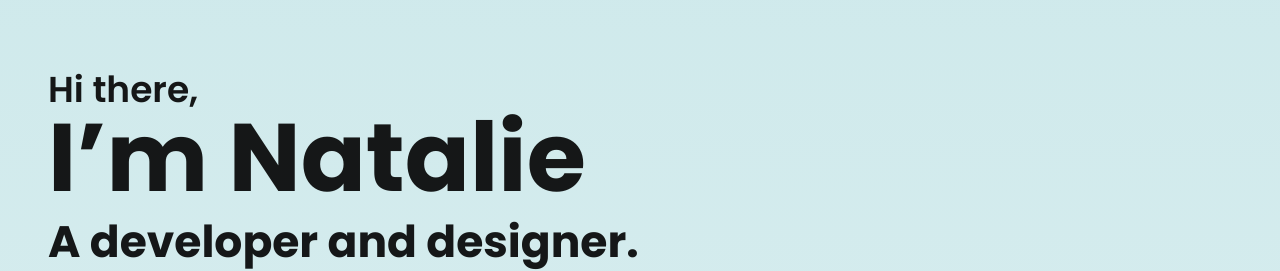
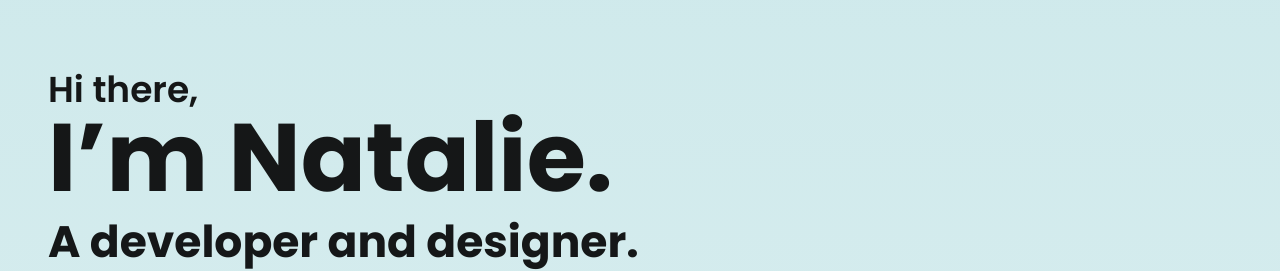
Before and after one commit to natalieayuba/natalieayuba.com, a Next.js app: page /nextjs-github-pages/ in a window 1280 px wide. Shown: the part 188-459 px from the top of the page. Built offline with nearby package versions, Linux system fonts and the light colour scheme.

Commit message:
Undo text change

```diff
--- a/components/sections/Banner.tsx
+++ b/components/sections/Banner.tsx
@@ -15,7 +15,7 @@ const Banner = forwardRef<HTMLElement>((props, ref) => {
             <span className='text-lg md:text-4xl font-semibold'>
               Hi there,{' '}
             </span>
-            I&#8217;m Natalie
+            I&#8217;m Natalie.
           </h1>
           <p className='text-[22px] md:text-[44px] font-bold mb-3'>
             A developer and designer.
```
